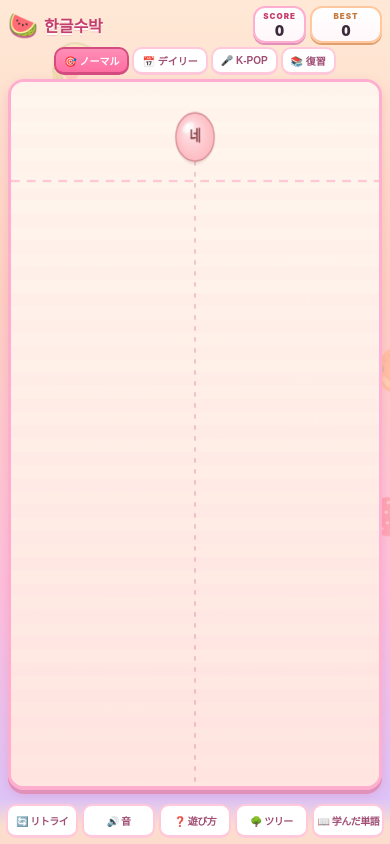
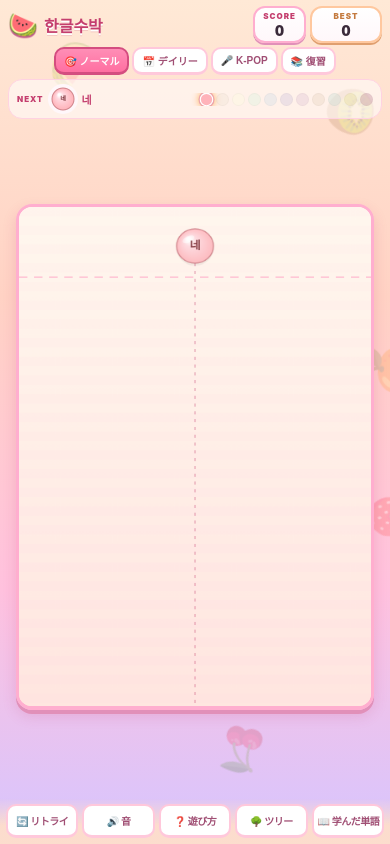
Before and after one commit to myudai-uns/suika-korean, a plain HTML site: page index.html in a window 390 px wide. Drawn offline with Linux system fonts and the light colour scheme.

Commit message:
feat(mobile): 上部にNEXT+合体ツリーコンパクトバー追加・容器の余白確保・debug修正
【ユーザー要望対応】
1. 容器が全部見え、外側の背景も少し見えるよう max-height/max-width
   ハードキャップ追加（max-height:60svh、max-width:calc(100% - 16px)）
2. NEXT と 合体ツリーがスマホでも見えるよう上部に .mobile-info コンパクトバー
3. デバッグオーバーレイが表示されない不具合修正（try/catch + var宣言修正）

【.mobile-info の構成】
- NEXT [小球プレビュー(30px)] [ハングル単語]
- 11個の dot tree（PASTEL色、unlocked/peak強調、タップでツリーモーダル）

【その他】
- ?debug=1 のオーバーレイを多行表示・safe-area対応・try/catchで堅牢化
- canvas-wrap に margin:auto で水平センタリング、左右に余白可視
- ?v=7 にキャッシュバスト

Co-Authored-By: Claude Opus 4.7 (1M context) <noreply@anthropic.com>

```diff
--- a/css/styles.css
+++ b/css/styles.css
@@ -225,6 +225,9 @@ body{
 /* Tree button hidden by default — only shown on mobile */
 #btn-tree{display:none}
 
+/* Mobile-only compact info bar (hidden on desktop) */
+.mobile-info{display:none}
+
 /* Responsive */
 @media (max-width: 760px){
   .side-l,.side-r{width:110px}
@@ -263,22 +266,69 @@ body{
   /* Stack vertically; canvas takes ALL remaining vertical space */
   .stage{flex-direction:column;gap:4px;align-items:stretch;overflow:visible}
 
-  /* Hide both side panels — NEXT is redundant with the canvas drop-guide ghost,
-     chain ladder lives in the m-chain modal */
+  /* Hide both side panels — replaced by .mobile-info compact bar above */
   .side-l,.side-r{display:none}
 
-  /* Canvas takes the remaining vertical space — flex:1 only, no explicit height */
+  /* Compact info bar: NEXT preview + 11-dot 合体ツリー progress */
+  .mobile-info{
+    display:flex;align-items:center;gap:8px;
+    padding:4px 8px;margin-bottom:4px;
+    background:rgba(255,255,255,.55);
+    border:1.5px solid #ffd2e1;
+    border-radius:14px;
+    flex-shrink:0;
+  }
+  .mi-next{
+    display:flex;align-items:center;gap:4px;
+    flex-shrink:0;
+  }
+  .mi-next-label{
+    font-size:8px;font-weight:900;color:#c43e6e;letter-spacing:1px;
+  }
+  #mi-next-canvas{width:30px;height:30px;border-radius:50%;background:#fff7fa}
+  .mi-next-word{
+    font-size:11px;font-weight:900;color:#c43e6e;
+    max-width:80px;overflow:hidden;text-overflow:ellipsis;white-space:nowrap;
+  }
+  .mi-tree{
+    display:flex;align-items:center;gap:3px;
+    flex:1;justify-content:flex-end;
+    overflow-x:auto;
+    -webkit-overflow-scrolling:touch;
+    scrollbar-width:none;
+  }
+  .mi-tree::-webkit-scrollbar{display:none}
+  .mi-dot{
+    width:13px;height:13px;border-radius:50%;
+    border:1.5px solid rgba(0,0,0,.08);
+    flex-shrink:0;
+    opacity:.35;
+    filter:grayscale(.6);
+  }
+  .mi-dot.unlocked{
+    opacity:1;filter:none;
+    box-shadow:0 0 4px rgba(255,255,255,.7);
+  }
+  .mi-dot.peak{
+    transform:scale(1.25);
+    box-shadow:0 0 6px rgba(255,170,80,.9), inset 0 0 0 1px #fff;
+  }
+
+  /* Canvas: hard caps ensure margin around the container is always visible */
   .canvas-wrap{
-    flex:1 1 0;
-    width:100%;
-    max-width:100%;
+    flex:0 1 auto;
+    width:auto;
+    max-width:calc(100% - 16px);
+    max-height:60svh;       /* never more than 60% of small viewport */
     min-height:0;
+    margin:auto;            /* center inside stage with visible breathing room */
     align-self:center;
     border-width:3px;
     border-bottom-width:4px;
     border-radius:16px;
     box-shadow:0 4px 0 #e190b9, 0 6px 14px rgba(196,62,110,.18);
   }
+  .stage{padding:6px 0}
 
   /* Toolbar pinned to viewport bottom on mobile — survives ANY iOS Safari
      URL-bar / chrome quirk. position:fixed with bottom:0 always sits above
--- a/index.html
+++ b/index.html
@@ -4,7 +4,7 @@
 <meta charset="UTF-8">
 <meta name="viewport" content="width=device-width,initial-scale=1.0,maximum-scale=1.0,user-scalable=no">
 <title>한글수박 · ハングルすいか</title>
-<link rel="stylesheet" href="css/styles.css?v=6">
+<link rel="stylesheet" href="css/styles.css?v=7">
 </head>
 <body>
 <div class="bg-deco"><span>🍉</span><span>🥝</span><span>🍑</span><span>🍓</span><span>🍇</span><span>🍒</span><span>🍊</span><span>🍋</span></div>
@@ -38,6 +38,16 @@
     <button class="mode-btn" data-mode="daily">📅 デイリー</button>
     <button class="mode-btn" data-mode="kpop">🎤 K-POP</button>
     <button class="mode-btn" data-mode="review">📚 復習</button>
+  </div>
+
+  <!-- Mobile-only compact info bar: NEXT + compact 合体ツリー dots -->
+  <div class="mobile-info" id="mobile-info">
+    <div class="mi-next">
+      <span class="mi-next-label">NEXT</span>
+      <canvas id="mi-next-canvas" width="60" height="60"></canvas>
+      <span class="mi-next-word" id="mi-next-word"></span>
+    </div>
+    <div class="mi-tree" id="mi-tree" title="合体ツリー（タップで詳細）"></div>
   </div>
 
   <!-- Game stage -->
@@ -144,36 +154,51 @@
   </div>
 </div>
 
-<script src="js/data.js?v=6"></script>
-<script src="js/storage.js?v=6"></script>
-<script src="js/physics.js?v=6"></script>
-<script src="js/ui.js?v=6"></script>
-<script src="js/game.js?v=6"></script>
-<div id="debug-vp" style="position:fixed;top:0;left:0;background:rgba(0,0,0,.75);color:#0f0;font:11px monospace;padding:4px 6px;z-index:9999;pointer-events:none;display:none"></div>
+<script src="js/data.js?v=7"></script>
+<script src="js/storage.js?v=7"></script>
+<script src="js/physics.js?v=7"></script>
+<script src="js/ui.js?v=7"></script>
+<script src="js/game.js?v=7"></script>
+<div id="debug-vp" style="position:fixed;top:env(safe-area-inset-top,0px);left:0;background:rgba(0,0,0,.85);color:#0f0;font:bold 12px monospace;padding:6px 8px;z-index:99999;pointer-events:none;display:none;border-bottom-right-radius:8px;line-height:1.4;max-width:100vw;white-space:pre-wrap"></div>
 <script>
-  // Debug overlay: show ?debug=1 in URL to see live viewport measurements
-  if(/[?&]debug=1/.test(location.search)){
+(function(){
+  try {
+    if(!/[?&]debug=1/.test(location.search)) return;
     var d = document.getElementById('debug-vp');
+    if(!d) return;
     d.style.display = 'block';
+    d.textContent = 'init...';
     function upd(){
-      var vv = window.visualViewport;
-      var w = document.querySelector('.canvas-wrap');
-      var t = document.querySelector('.toolbar');
-      var wb = w ? Math.round(w.getBoundingClientRect().bottom) : '?';
-      var tb = t ? Math.round(t.getBoundingClientRect().bottom) : '?';
-      d.textContent =
-        'iH:'+window.innerHeight+
-        ' vvH:'+(vv?Math.round(vv.height):'-')+
-        ' clH:'+document.documentElement.clientHeight+
-        ' app:'+document.querySelector('.app').offsetHeight+
-        ' wB:'+wb+' tB:'+tb;
+      try {
+        var vv = window.visualViewport;
+        var app = document.querySelector('.app');
+        var w = document.querySelector('.canvas-wrap');
+        var t = document.querySelector('.toolbar');
+        var wr = w ? w.getBoundingClientRect() : null;
+        var tr = t ? t.getBoundingClientRect() : null;
+        d.textContent =
+          'innerH:'+window.innerHeight+'\n'+
+          'visualVPh:'+(vv?Math.round(vv.height):'NONE')+'\n'+
+          'clientH:'+document.documentElement.clientHeight+'\n'+
+          '.app.h:'+(app?app.offsetHeight:'?')+'\n'+
+          'wrap:'+(wr?Math.round(wr.width)+'x'+Math.round(wr.height):'?')+'\n'+
+          'wrap.bot:'+(wr?Math.round(wr.bottom):'?')+'\n'+
+          'tool.top:'+(tr?Math.round(tr.top):'?')+'\n'+
+          'tool.bot:'+(tr?Math.round(tr.bottom):'?');
+      } catch(e){ d.textContent = 'ERR: '+e.message; }
     }
-    upd(); setInterval(upd, 200);
-    if(vv = window.visualViewport){
-      vv.addEventListener('resize', upd);
-      vv.addEventListener('scroll', upd);
+    upd();
+    setInterval(upd, 250);
+    window.addEventListener('resize', upd);
+    if(window.visualViewport){
+      window.visualViewport.addEventListener('resize', upd);
+      window.visualViewport.addEventListener('scroll', upd);
     }
+  } catch(e){
+    var d2 = document.getElementById('debug-vp');
+    if(d2){ d2.style.display = 'block'; d2.textContent = 'INIT-ERR: '+e.message; }
   }
+})();
 </script>
 </body>
 </html>
--- a/js/game.js
+++ b/js/game.js
@@ -9,6 +9,8 @@ const Game = (() => {
   const ctx = canvas.getContext('2d');
   const nextCanvas = $('next-canvas');
   const nextCtx = nextCanvas.getContext('2d');
+  const miNextCanvas = $('mi-next-canvas');
+  const miNextCtx = miNextCanvas ? miNextCanvas.getContext('2d') : null;
 
   // World setup
   const WIDTH = canvas.width;
@@ -367,30 +369,37 @@ const Game = (() => {
     return { r: parseInt(m[1],16), g: parseInt(m[2],16), b: parseInt(m[3],16) };
   }
 
-  function drawNextPreview(){
-    const w = nextCanvas.width;
-    const h = nextCanvas.height;
-    nextCtx.clearRect(0, 0, w, h);
+  function drawNextOn(c, ctx2){
+    if(!c || !ctx2) return;
+    const w = c.width;
+    const h = c.height;
+    ctx2.clearRect(0, 0, w, h);
     const lv = nextLevel;
     const data = chain[lv - 1];
     const r = Math.min(RADII[lv-1], w*0.4);
     const cx = w/2, cy = h/2;
-    nextCtx.save();
-    const grad = nextCtx.createRadialGradient(cx-r*0.35, cy-r*0.4, r*0.1, cx, cy, r);
+    ctx2.save();
+    const grad = ctx2.createRadialGradient(cx-r*0.35, cy-r*0.4, r*0.1, cx, cy, r);
     const color = PASTEL[lv-1];
     grad.addColorStop(0, '#fff');
     grad.addColorStop(0.25, lighten(color, 0.15));
     grad.addColorStop(1, color);
-    nextCtx.beginPath();
-    nextCtx.arc(cx, cy, r, 0, Math.PI*2);
-    nextCtx.fillStyle = grad; nextCtx.fill();
-    nextCtx.strokeStyle = darken(color, 0.18); nextCtx.lineWidth = 2; nextCtx.stroke();
-    nextCtx.fillStyle = darken(color, 0.55);
-    const fs = fitFontSizeOn(nextCtx, data.word, r*1.7, r*0.55);
-    nextCtx.font = `900 ${fs}px "Hiragino Maru Gothic ProN","Yu Gothic UI",sans-serif`;
-    nextCtx.textAlign = 'center'; nextCtx.textBaseline = 'middle';
-    nextCtx.fillText(data.word, cx, cy);
-    nextCtx.restore();
+    ctx2.beginPath();
+    ctx2.arc(cx, cy, r, 0, Math.PI*2);
+    ctx2.fillStyle = grad; ctx2.fill();
+    ctx2.strokeStyle = darken(color, 0.18); ctx2.lineWidth = 2; ctx2.stroke();
+    ctx2.fillStyle = darken(color, 0.55);
+    const fs = fitFontSizeOn(ctx2, data.word, r*1.7, r*0.55);
+    ctx2.font = `900 ${fs}px "Hiragino Maru Gothic ProN","Yu Gothic UI",sans-serif`;
+    ctx2.textAlign = 'center'; ctx2.textBaseline = 'middle';
+    ctx2.fillText(data.word, cx, cy);
+    ctx2.restore();
+  }
+  function drawNextPreview(){
+    drawNextOn(nextCanvas, nextCtx);
+    drawNextOn(miNextCanvas, miNextCtx);
+    const w = $('mi-next-word');
+    if(w) w.textContent = chain[nextLevel - 1].word;
   }
   function fitFontSizeOn(c, text, maxWidth, baseSize){
     let s = baseSize;
@@ -616,6 +625,13 @@ const Game = (() => {
       UI.renderChainList(chain, Storage.get().maxLevelReached);
       UI.openModal('m-chain');
     });
+    const miTree = $('mi-tree');
+    if(miTree){
+      miTree.addEventListener('click', () => {
+        UI.renderChainList(chain, Storage.get().maxLevelReached);
+        UI.openModal('m-chain');
+      });
+    }
     $('btn-glossary').addEventListener('click', () => { UI.renderGlossary(); UI.openModal('m-glossary'); });
     // Modal buttons
     $('r-again').addEventListener('click', () => { UI.closeModal('m-over'); restart(); });
--- a/js/ui.js
+++ b/js/ui.js
@@ -77,6 +77,19 @@ const UI = (() => {
     if(list) list.innerHTML = html;
     const modalList = $('chain-list-modal');
     if(modalList) modalList.innerHTML = html;
+
+    // Mobile compact dot tree
+    const tree = $('mi-tree');
+    if(tree){
+      let dots = '';
+      for(let i = 0; i < chain.length; i++){
+        const lv = i + 1;
+        const unlocked = lv <= maxReached;
+        const peak = lv === maxReached;
+        dots += `<span class="mi-dot ${unlocked?'unlocked':''} ${peak?'peak':''}" style="background:${PASTEL[i]}" title="Lv.${lv} ${unlocked?chain[i].word:'？？？'}"></span>`;
+      }
+      tree.innerHTML = dots;
+    }
   }
 
   function openModal(id){ $(id).classList.add('show'); }
```
